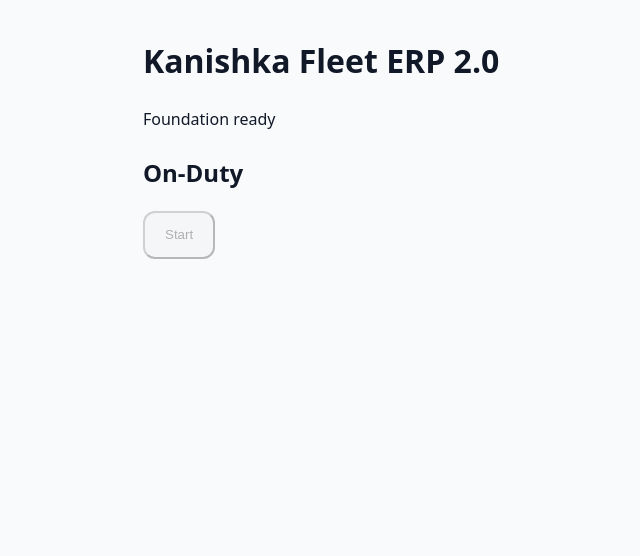
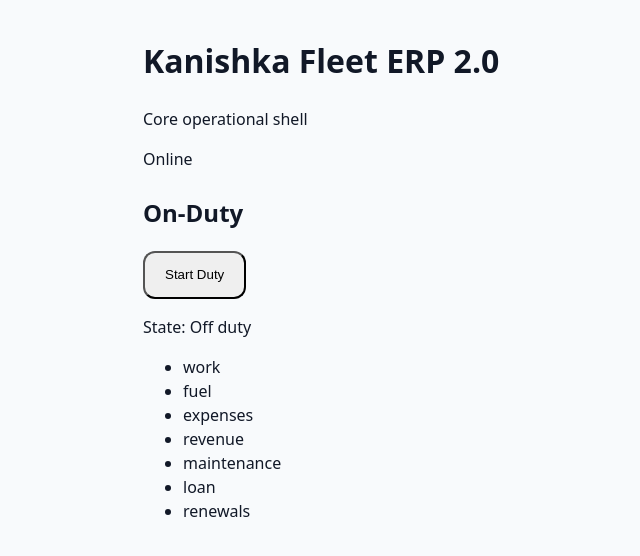
Before and after one commit to amtalwalkar-sudo/KANISHKA-ENTERPRISES-, a Vue app: page / in a window 1280 px wide. Shown: the top 556 px of the page, without its empty margins (153-793 px from the left). Built offline with nearby package versions, Linux system fonts and the light colour scheme.

Commit message:
feat: build minimal Vue core-loop shell

```diff
--- a/src/ui/App.vue
+++ b/src/ui/App.vue
@@ -1 +1,10 @@
-<template><main class="shell"><header><h1>Kanishka Fleet ERP 2.0</h1><p>Foundation ready</p></header><section><h2>On-Duty</h2><button type="button" disabled>Start</button></section></main></template>
+<script setup>
+import {ref,computed} from 'vue';
+import {createViewModels} from '../application/view-models/viewModels.js';
+const viewModels=createViewModels();
+const onDuty=ref(false); const offline=ref(!navigator.onLine);
+const modules=computed(()=>Object.keys(viewModels));
+const toggle=()=>{onDuty.value=!onDuty.value};
+window.addEventListener('online',()=>offline.value=false); window.addEventListener('offline',()=>offline.value=true);
+</script>
+<template><main class="shell"><header><h1>Kanishka Fleet ERP 2.0</h1><p>Core operational shell</p><div role="status">{{ offline?'Offline':'Online' }}</div></header><section><h2>On-Duty</h2><button type="button" @click="toggle">{{onDuty?'End Duty':'Start Duty'}}</button><p>State: {{onDuty?'On duty':'Off duty'}}</p></section><nav aria-label="Modules"><ul><li v-for="name in modules" :key="name">{{name}}</li></ul></nav></main></template>
```
